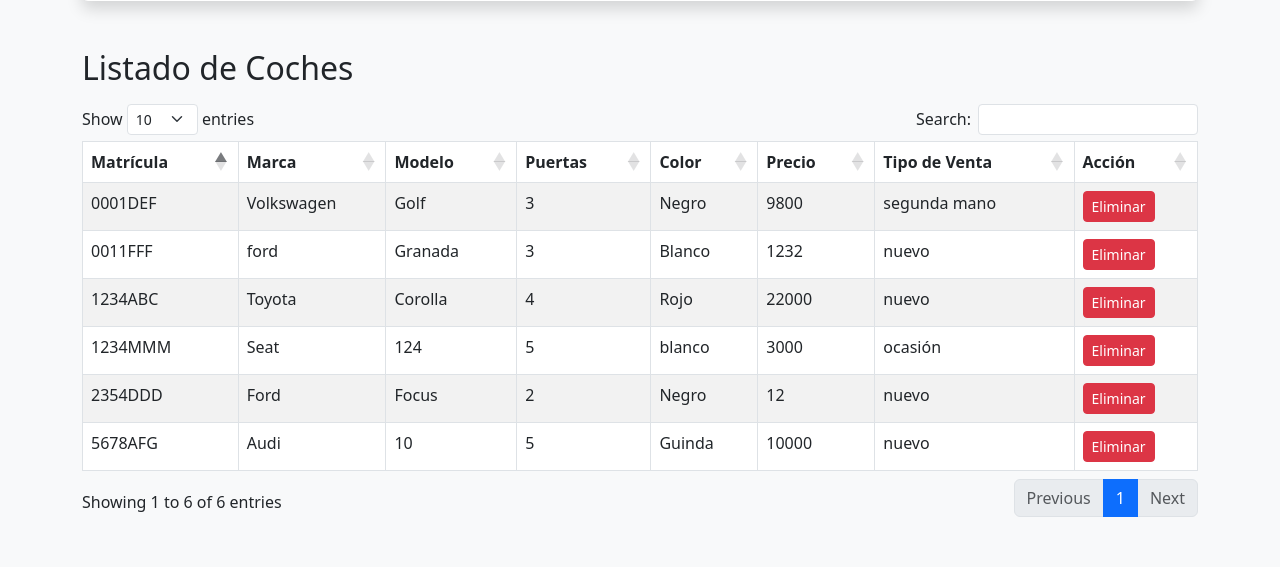
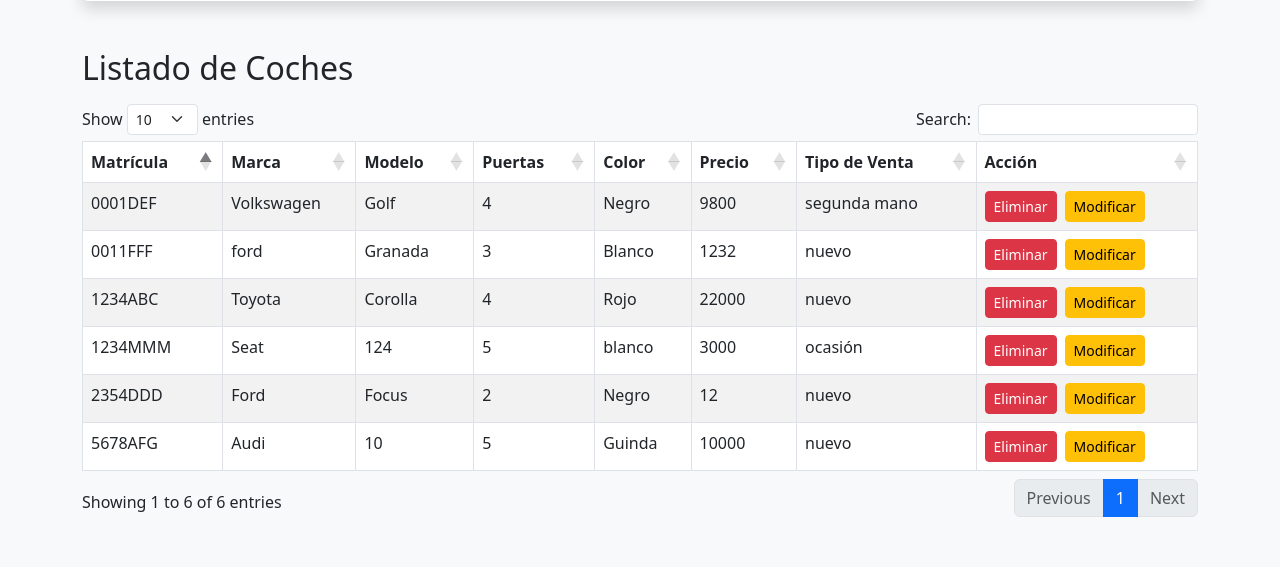
Before and after one commit to nefta142/E2_UF2218_Neftali, a PHP site: page / in a window 1280 px wide. Shown: the part 375-942 px from the top of the page. Run offline with PHP 8.4, Linux system fonts and the light colour scheme; some libraries are stand-ins or nearby versions.

Commit message:
Algunos aspectos

```diff
--- a/files/coches.xml
+++ b/files/coches.xml
@@ -15,7 +15,7 @@
     <coche matricula="0001DEF">
         <marca>Volkswagen</marca>
         <modelo>Golf</modelo>
-        <puertas>3</puertas>
+        <puertas>4</puertas>
         <color>Negro</color>
         <precio venta="segunda mano">9800</precio>
     </coche>
--- a/index.php
+++ b/index.php
@@ -95,10 +95,16 @@ $cars = simplexml_load_file($xmlPath);
                 <td><?= $coche->color ?></td>
                 <td><?= $coche->precio ?></td>
                 <td><?= $coche->precio['venta'] ?></td>
-                <td>
+                <td class="d-flex gap-2">
+                    <!-- Eliminar-->
                     <form action="eliminar_coche.php" method="post" onsubmit="return confirm('¿Estás seguro de eliminar este coche?');">
                         <input type="hidden" name="matricula" value="<?= $coche['matricula'] ?>">
                         <button type="submit" class="btn btn-danger btn-sm">Eliminar</button>
+                    </form>
+                     <!-- Botón Modificar -->
+                    <form action="modificar_coche.php" method="get">
+                        <input type="hidden" name="matricula" value="<?= $coche['matricula'] ?>">
+                        <button type="submit" class="btn btn-warning btn-sm">Modificar</button>
                     </form>
                 </td>
             </tr>
```
